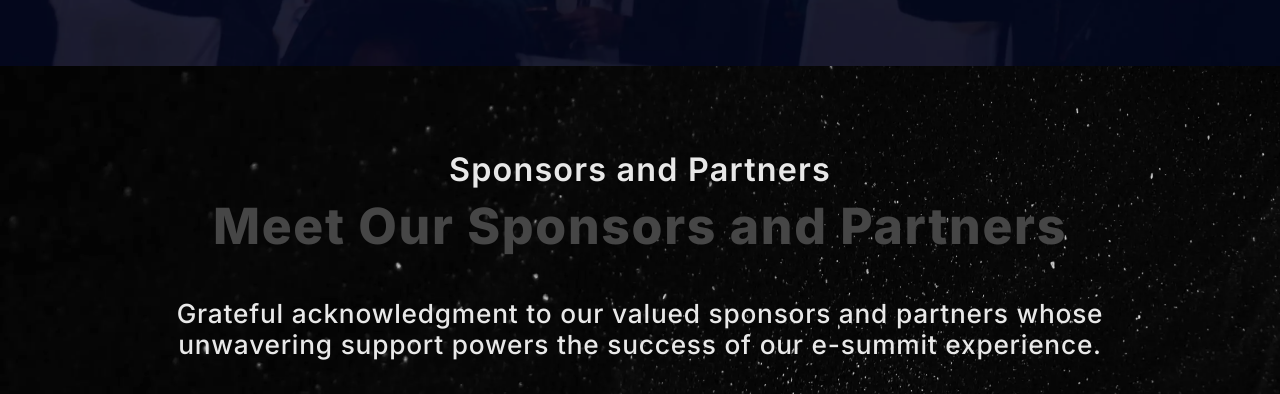
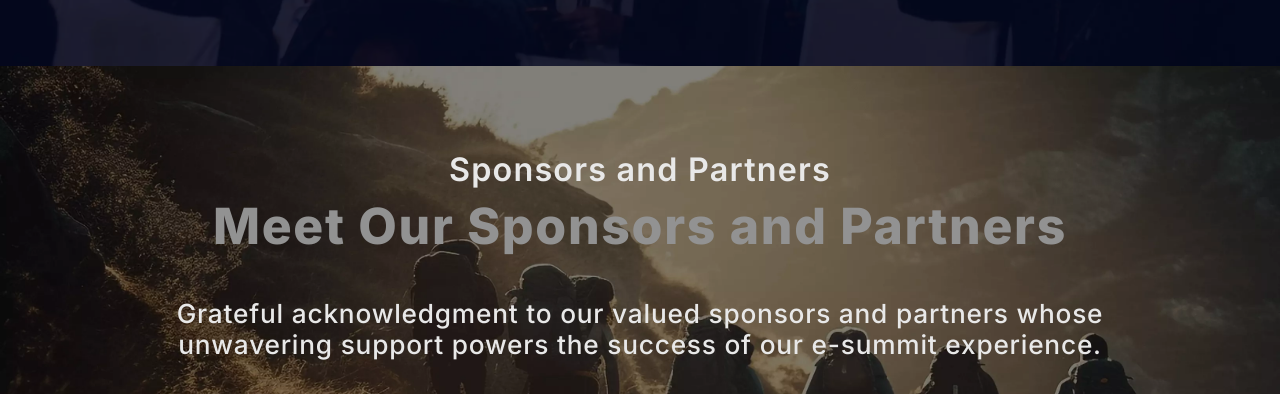
Before and after one commit to supersaint7780/E-Summit-24, a plain HTML site: page index.html in a window 1280 px wide. Shown: the part 6564-6958 px from the top of the page. Drawn offline with nearby package versions, Linux system fonts and the light colour scheme; files whose address does not match are found by name.

Commit message:
change zev image and sponsor bg

```diff
--- a/styles/sponsor.css
+++ b/styles/sponsor.css
@@ -1,6 +1,6 @@
 section.sponsor {
     width: 100%;
-    background-image: url("../assets/sponsor_background.webp");
+    background-image: url("../assets/sponsor_bg.webp");
     background-size: cover;
 
     display: flex;
@@ -23,7 +23,7 @@ h3.sponsor-part-head-one {
 }
 
 h2.sponsor-part-head-two {
-    color: #464646;
+    color: #929292;
     text-align: center;
     font-family: Inter;
     font-size: 3.5625rem;
```
Also changed, not shown: assets/speakers/Zev_Siegl.webp, assets/sponsor_bg.webp (added).
